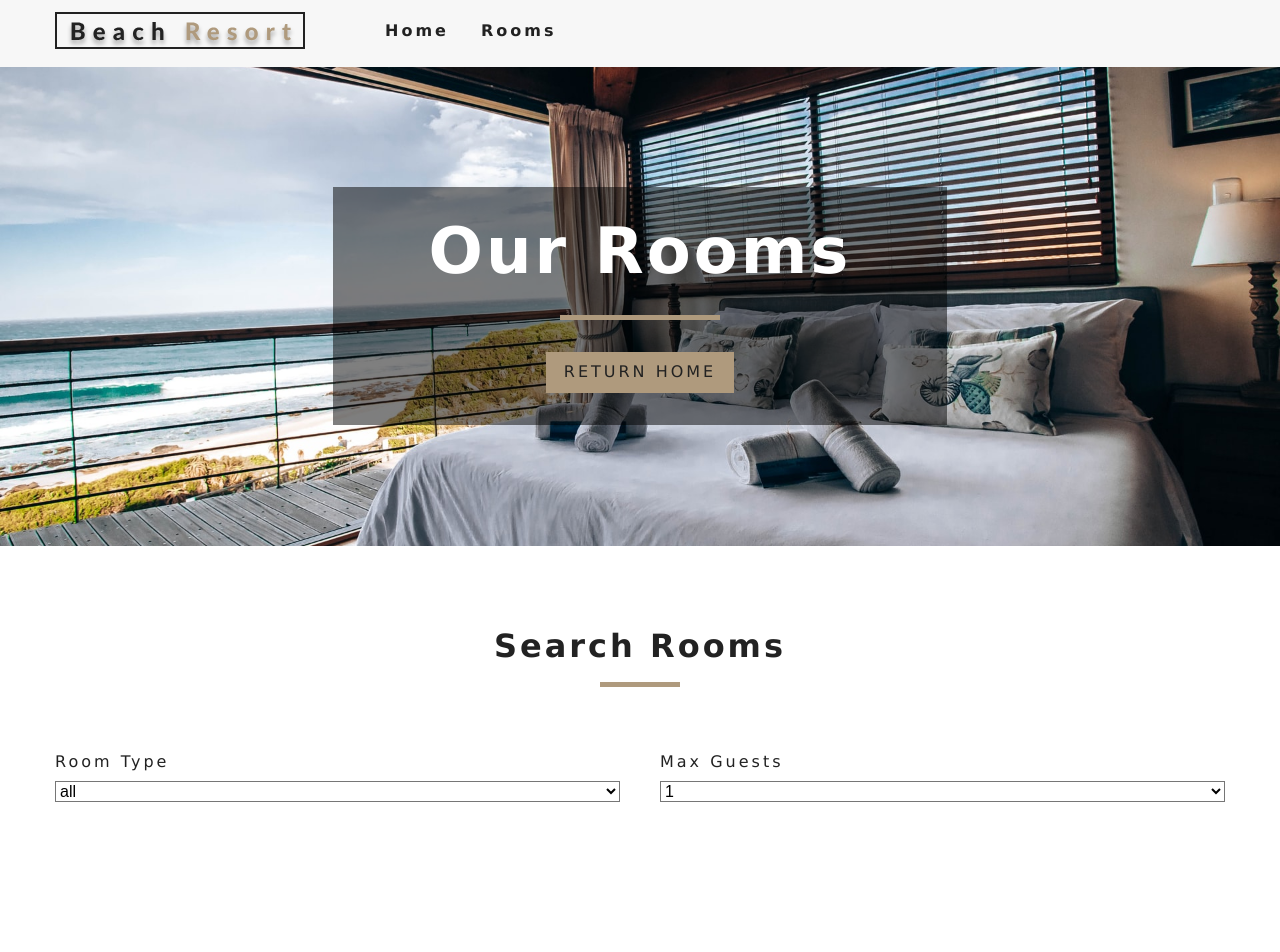
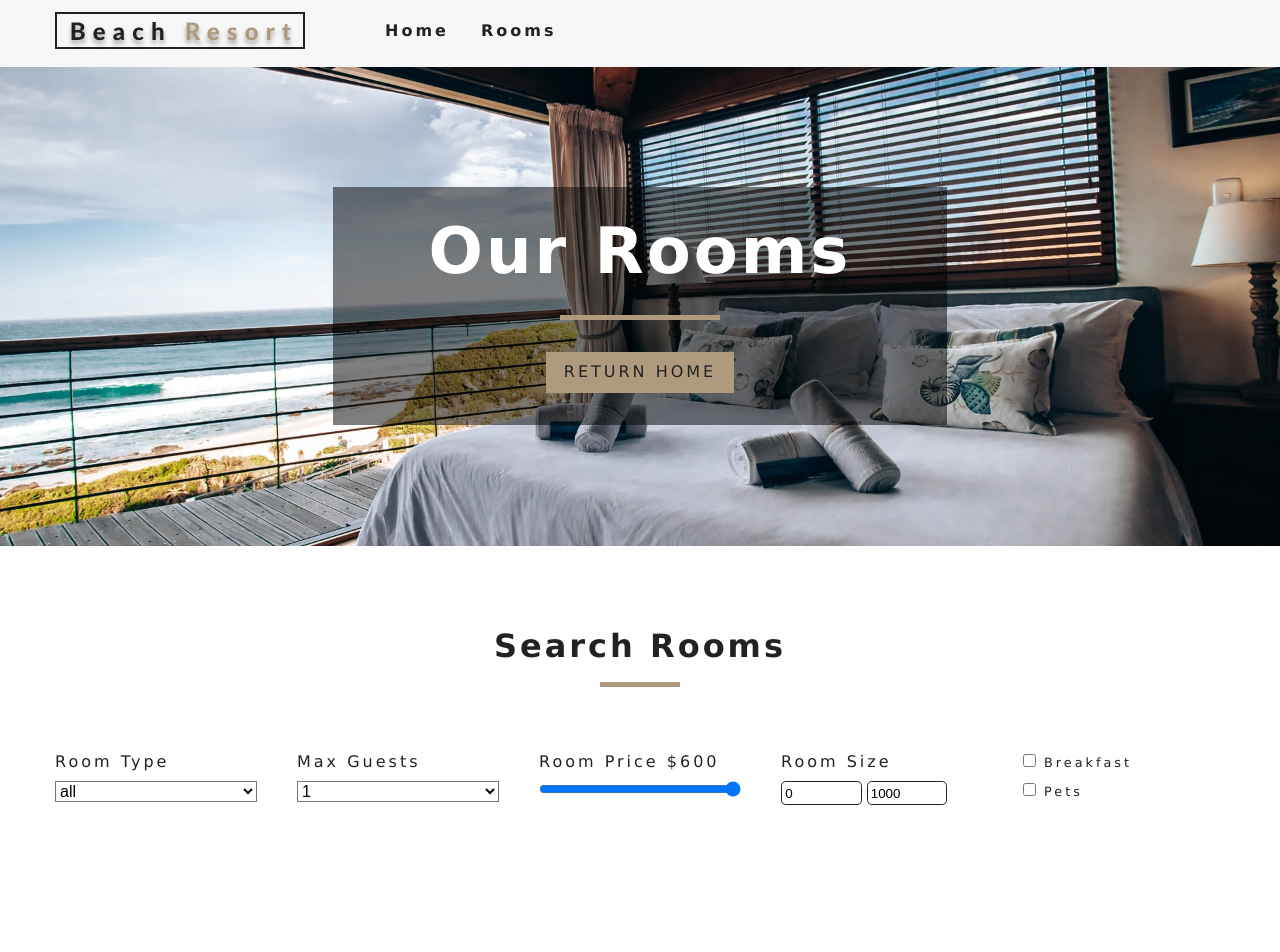
Before and after one commit to Vardhu2706/react-beach_resort, a React (Create React App) app: page /rooms in a window 1280 px wide. Shown: the top 952 px of the page. Built offline with nearby package versions, Linux system fonts and the light colour scheme.

Commit message:
Created filter by Price, Size and Extras.

```diff
--- a/src/Context.js
+++ b/src/Context.js
@@ -71,7 +71,7 @@
   // Handle Change
   handleChange = (event) => {
     const target = event.target;
-    const value = event.type === "checkbox" ? target.checked : target.value;
+    const value = target.type === "checkbox" ? target.checked : target.value;
     const name = event.target.name;
 
     this.setState(
@@ -97,12 +97,30 @@
 
     // Transform Capacity
     capacity = parseInt(capacity);
+    price = parseInt(price);
 
     // Filter by capacity
     if (capacity !== 1) {
       tempRooms = tempRooms.filter((room) => room.capacity >= capacity);
     }
 
+    // Filter by Price
+    tempRooms = tempRooms.filter((room) => room.price <= price);
+
+    // Filter By Size
+    tempRooms = tempRooms.filter(
+      (room) => room.size >= minSize && room.size <= maxSize
+    );
+
+    // Filter Pets And Breakfast - Extras
+    if (breakfast) {
+      tempRooms = tempRooms.filter((room) => room.breakfast === true);
+    }
+    if (pets) {
+      tempRooms = tempRooms.filter((room) => room.pets === true);
+    }
+
+    // Update State
     this.setState({
       sortedRooms: tempRooms,
     });
--- a/src/components/RoomsFilter.js
+++ b/src/components/RoomsFilter.js
@@ -69,6 +69,7 @@
             {types}
           </select>
         </div>
+
         {/* Guests */}
         <div className="form-group">
           <label htmlFor="capacity">Max Guests</label>
@@ -82,7 +83,68 @@
             {people}
           </select>
         </div>
-        {/* End Of Select Type */}
+
+        {/* Room Price */}
+        <div className="form-group">
+          <label htmlFor="price">Room Price ${price}</label>
+          <input
+            type="range"
+            name="price"
+            min={minPrice}
+            max={maxPrice}
+            id="price"
+            value={price}
+            onChange={handleChange}
+            className="form-control"
+          />
+        </div>
+
+        {/* Size */}
+        <div className="form-group">
+          <label htmlFor="size">Room Size</label>
+          <div className="size-inputs">
+            <input
+              type="number"
+              name="minSize"
+              id="size"
+              value={minSize}
+              onChange={handleChange}
+              className="size-input"
+            />
+            <input
+              type="number"
+              name="maxSize"
+              id="size"
+              value={maxSize}
+              onChange={handleChange}
+              className="size-input"
+            />
+          </div>
+        </div>
+
+        {/* Extras */}
+        <div className="form-group">
+          <div className="single-extra">
+            <input
+              type="checkbox"
+              name="breakfast"
+              id="breakfast"
+              checked={breakfast}
+              onChange={handleChange}
+            />
+            <label htmlFor="breakfast">Breakfast</label>
+          </div>
+          <div className="single-extra">
+            <input
+              type="checkbox"
+              name="pets"
+              id="pets"
+              checked={pets}
+              onChange={handleChange}
+            />
+            <label htmlFor="pets">Pets</label>
+          </div>
+        </div>
       </form>
     </section>
   );
```
